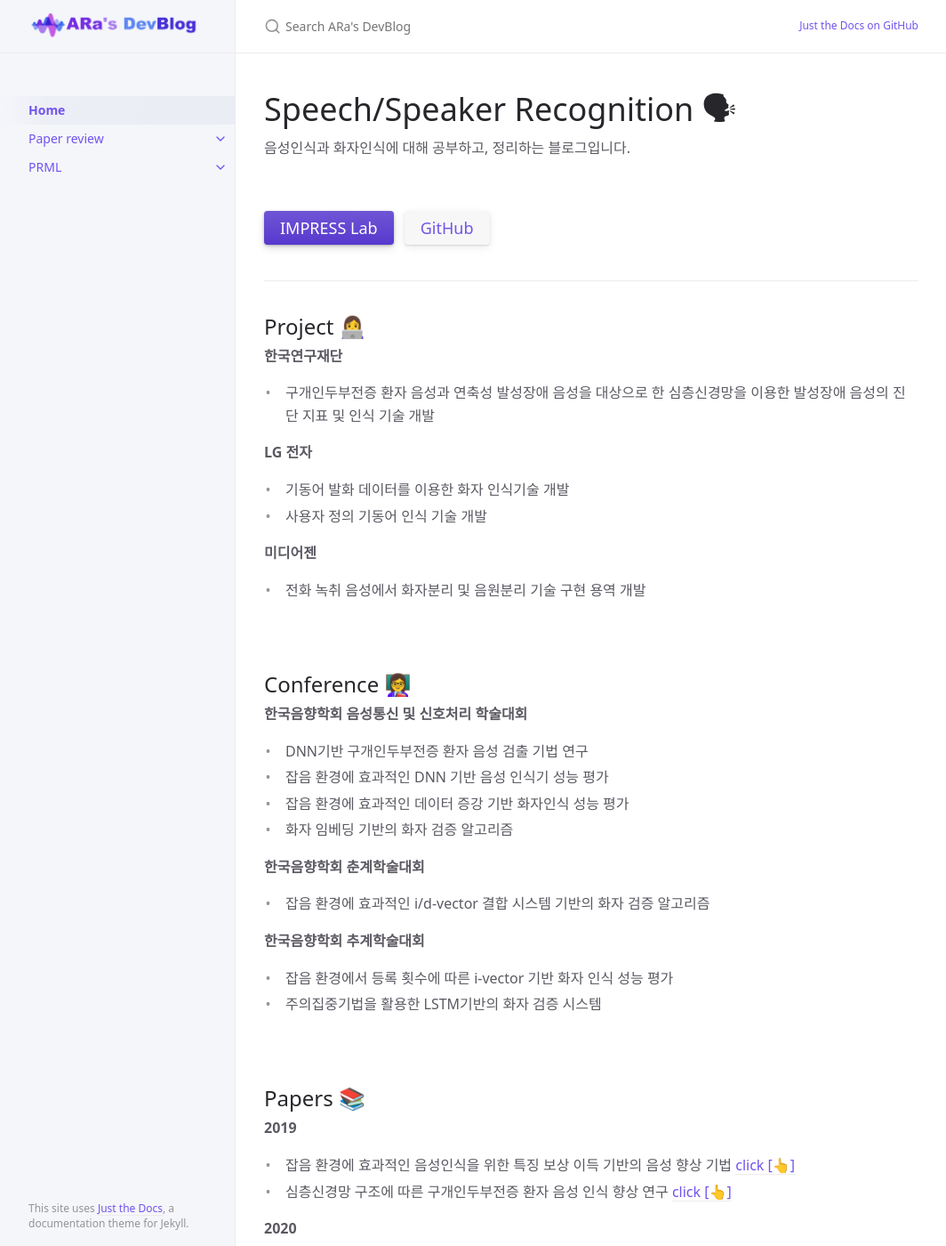
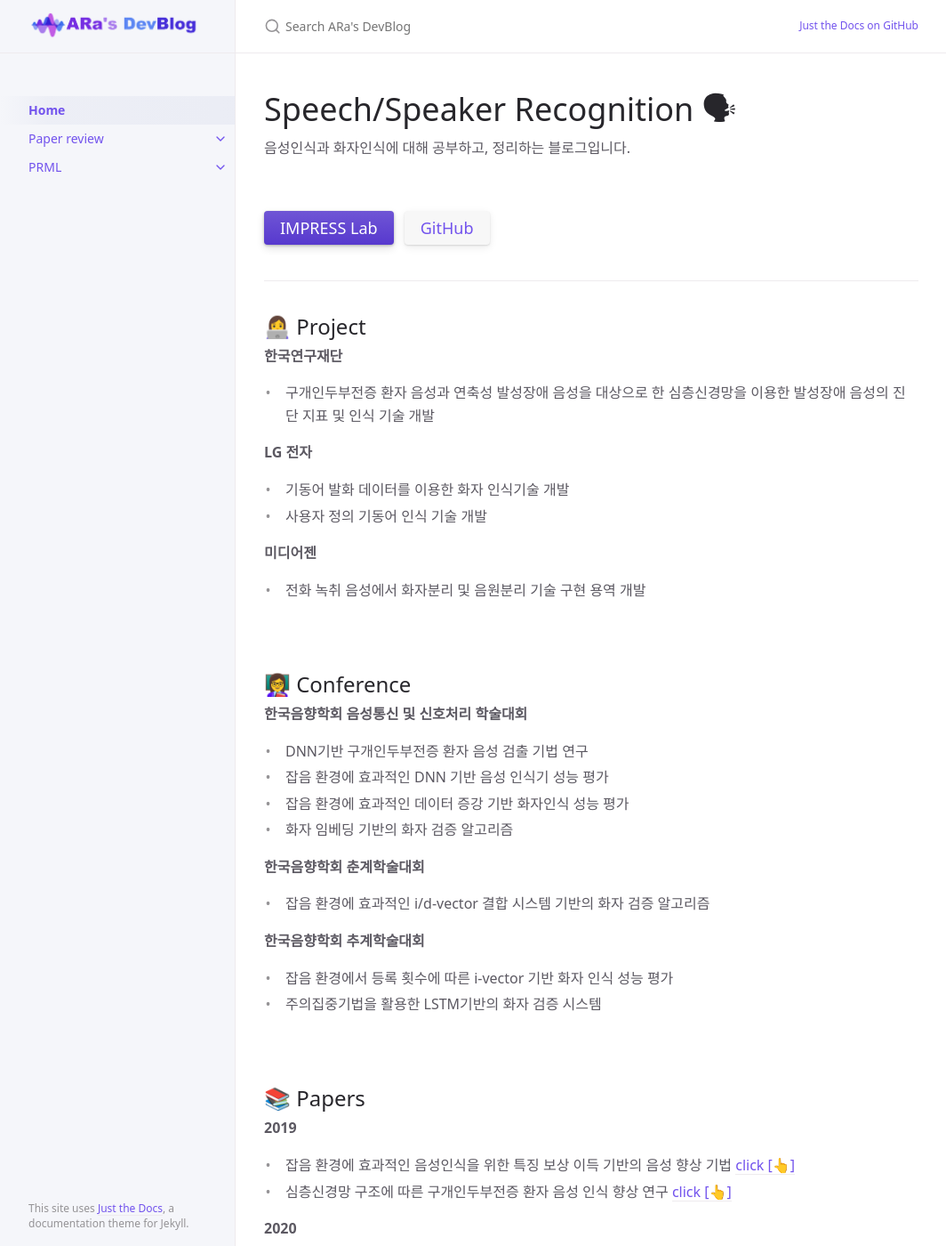
Before and after one commit to arabae/arabae.github.io, a Jekyll site: the page built from index.md, in a window 1280 px wide and 1400 px high. Shown: the whole window at 89% size, without its empty margins (107-1171 px from the left). Built offline with Jekyll 4.4.1, drawn with Linux system fonts in a browser that asks for light colours.

Commit message:
git repository/blog main update

```diff
--- a/index.md
+++ b/index.md
@@ -17,7 +17,7 @@ permalink: /
 
 ---
 
-## Project 👩‍💻
+## 👩‍💻 Project
 
 **한국연구재단**
 
@@ -36,7 +36,7 @@ permalink: /
 <br/>
 
 
-## Conference 👩‍🏫
+## 👩‍🏫 Conference
 
 **한국음향학회 음성통신 및 신호처리 학술대회**
 
@@ -58,7 +58,7 @@ permalink: /
 <br/>
 
 
-## Papers 📚
+## 📚 Papers
 
 **2019**
 
```
Also changed, not shown: README.md.
